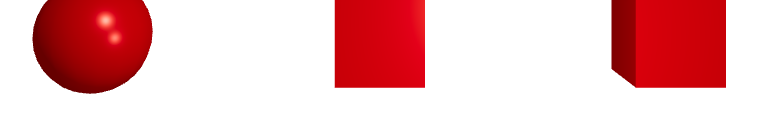
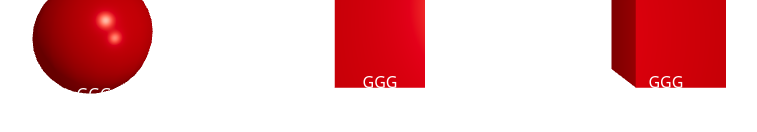
Before and after one commit to brucejdragon/Wilnaatahl, a React (Vite) app: page / in a window 1280 px wide. Shown: the part 508-640 px from the top of the page, without its empty margins (260-1017 px from the left). Built offline with nearby package versions, Linux system fonts and the light colour scheme.

Commit message:
Minor font and rendering tweak

```diff
--- a/src/TreeScene.tsx
+++ b/src/TreeScene.tsx
@@ -66,8 +66,8 @@
         />
       </mesh>
       {label && (
-        <Html position={[position[0], position[1] - 0.6, position[2]]} center>
-          <div style={{ color: "white", fontSize: "12px", textAlign: "center" }}>
+        <Html position={[position[0], position[1] - 0.5, position[2]]} center>
+          <div style={{ color: "white", fontSize: "16px", textAlign: "center" }}>
             {label}
           </div>
         </Html>
```
